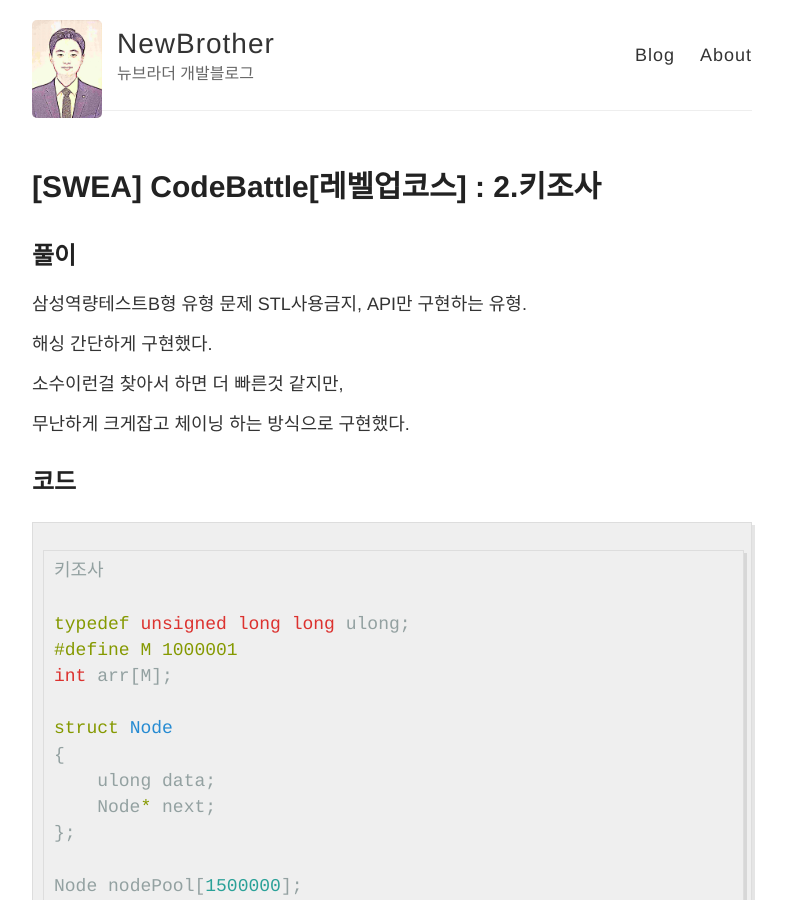
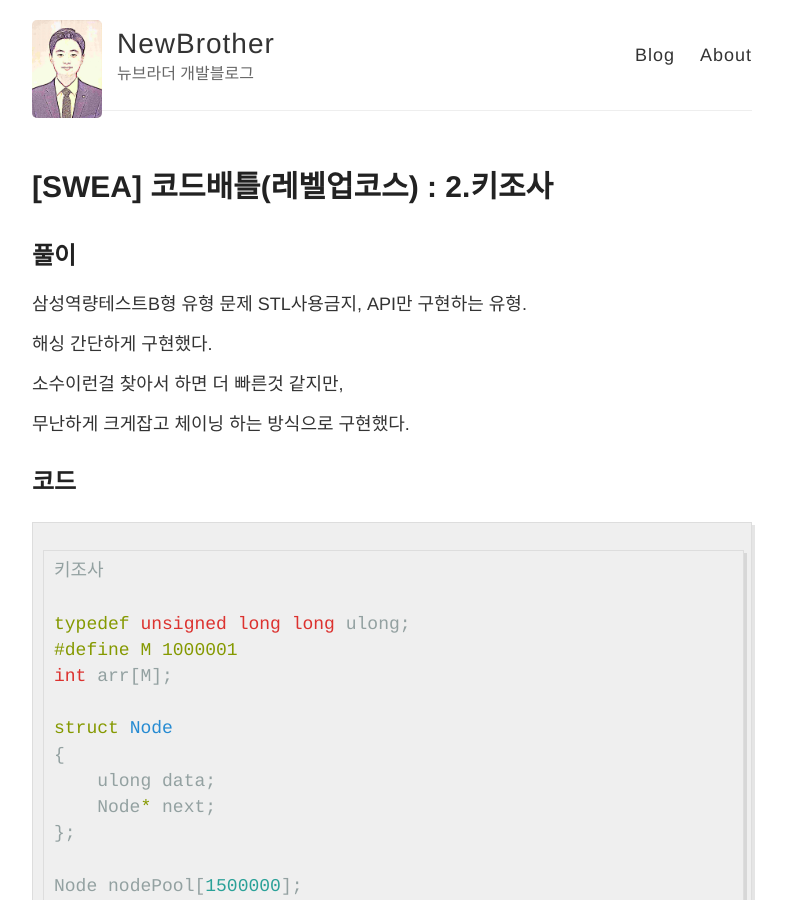
Before and after one commit to newbrother/newbrother.github.io, a Jekyll site: the page built from _posts/2019-8-10-SWEA-CodeBattleSpecial2.md, in a window 1280 px wide and 900 px high. Shown: the whole window, without its empty margins (248-1034 px from the left). Built offline with Jekyll 4.4.1, drawn with Linux system fonts in a browser that asks for light colours.

Commit message:
Update 2019-8-10-SWEA-CodeBattleSpecial2.md

```diff
--- a/_posts/2019-8-10-SWEA-CodeBattleSpecial2.md
+++ b/_posts/2019-8-10-SWEA-CodeBattleSpecial2.md
@@ -1,6 +1,6 @@
 ---
 layout: post
-title: '[SWEA] CodeBattle[레벨업코스] : 2.키조사'
+title: '[SWEA] 코드배틀(레벨업코스) : 2.키조사'
 ---
 
 ## 풀이
```
